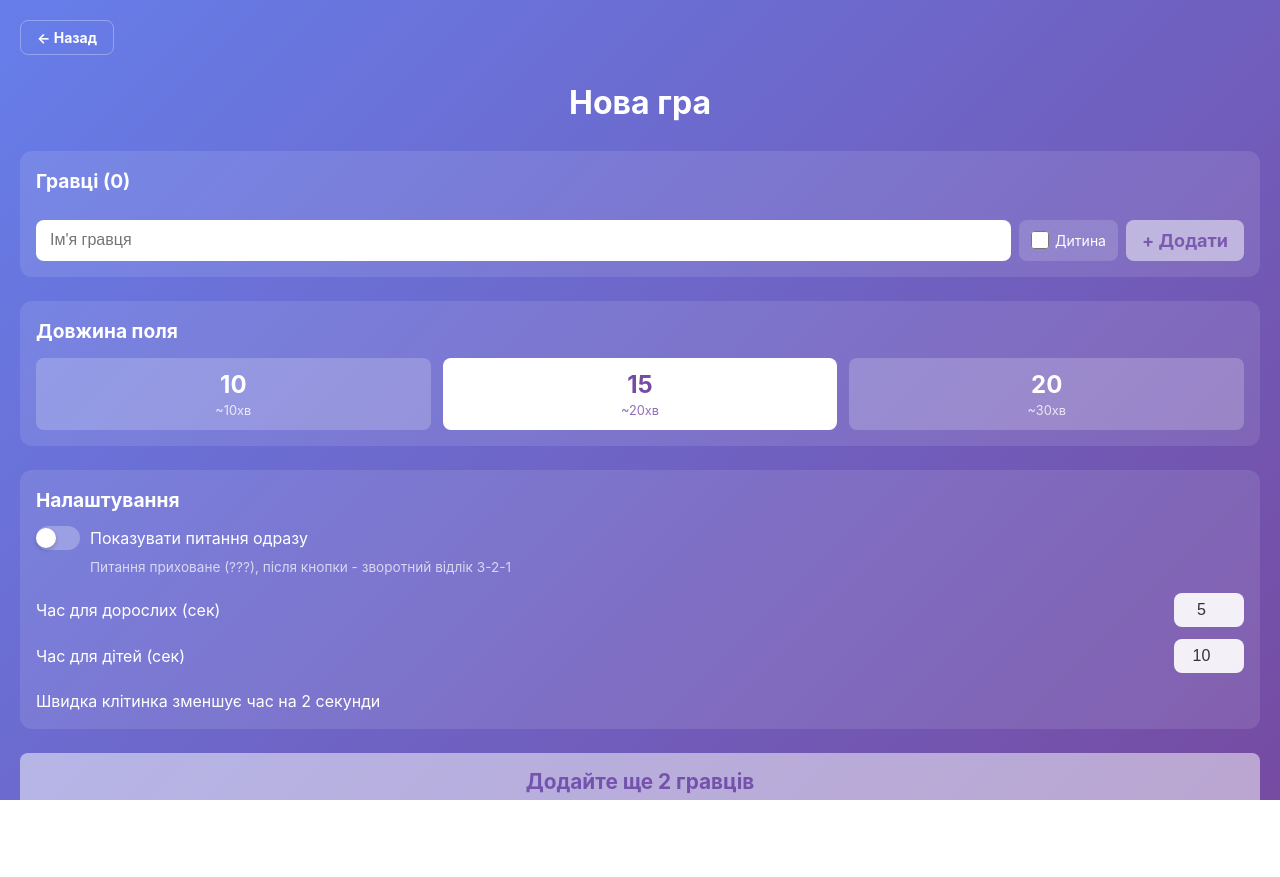
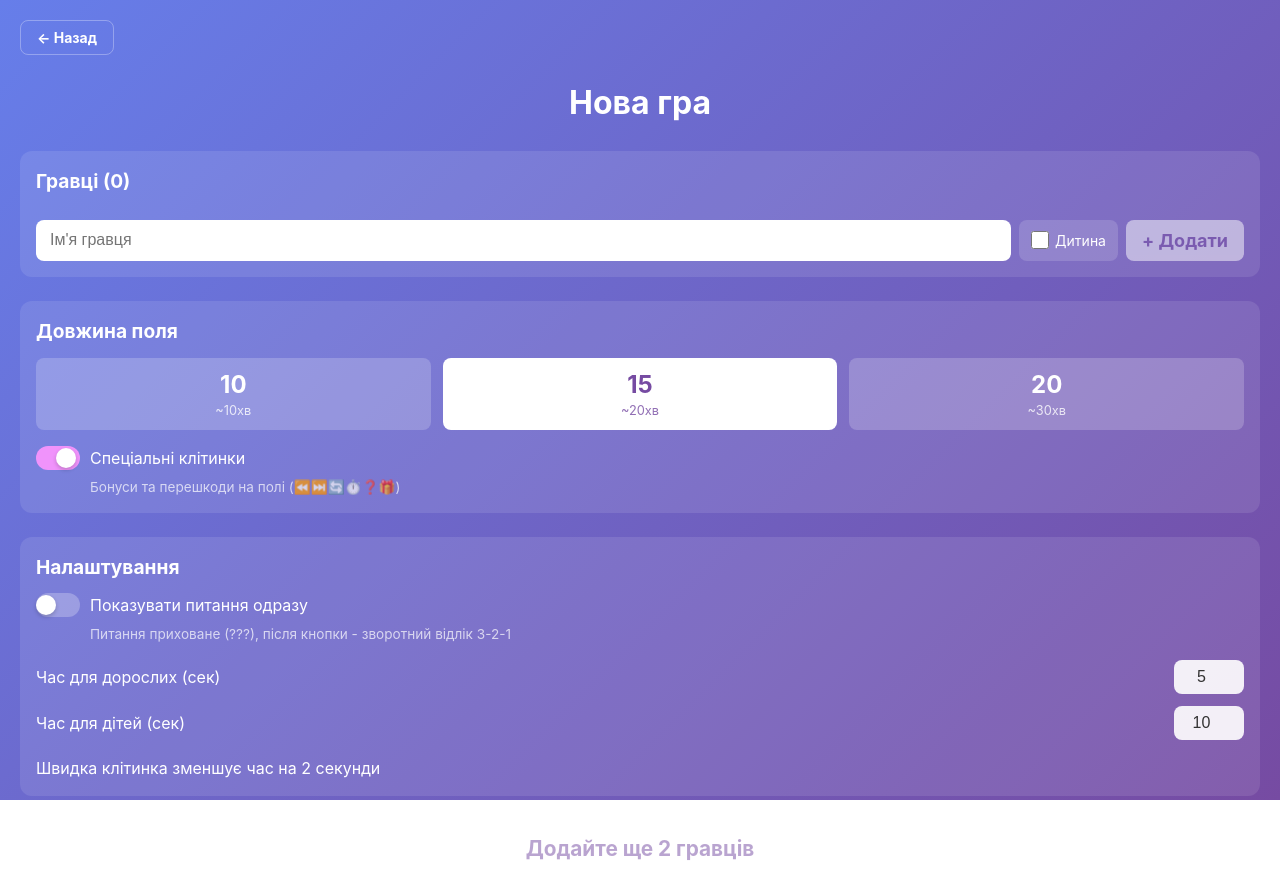
Before and after one commit to sansanua/5-seconds-game, a React (Vite) app: page / in a window 1280 px wide. Both pictures are taken after a click on the button "Нова гра". Before the commit the page ends 810 px from the top, so only its background shows below. Built offline with nearby package versions, Linux system fonts and the light colour scheme.

Commit message:
feat: add special cells toggle (only at game creation)
- Add enableSpecialCells toggle to SetupScreen board section
- Toggle is readonly in edit mode (can't change during game)
- Update generateBoard to accept enableSpecialCells parameter
- Store setting in localStorage

```diff
--- a/src/hooks/useGameState.ts
+++ b/src/hooks/useGameState.ts
@@ -8,11 +8,16 @@ const kidsQuestions = allQuestions.filter(q => q.forKids)
 
 const ADULT_TIMER_DURATION_KEY = 'adultTimerDuration'
 const CHILD_TIMER_DURATION_KEY = 'childTimerDuration'
+const ENABLE_SPECIAL_CELLS_KEY = 'enableSpecialCells'
 
 function getTimerDurations() {
   const adultDuration = parseInt(localStorage.getItem(ADULT_TIMER_DURATION_KEY) || '5', 10)
   const childDuration = parseInt(localStorage.getItem(CHILD_TIMER_DURATION_KEY) || '10', 10)
   return { adultDuration, childDuration }
+}
+
+function getEnableSpecialCells(): boolean {
+  return localStorage.getItem(ENABLE_SPECIAL_CELLS_KEY) !== 'false'
 }
 
 type GameAction =
@@ -417,7 +422,7 @@ function createInitialState(players: Player[], boardLength: number): GameState {
   return {
     players: players.map(p => ({ ...p, position: 0 })),
     currentPlayerIndex: 0,
-    board: generateBoard(boardLength),
+    board: generateBoard(boardLength, getEnableSpecialCells()),
     boardLength,
     phase: 'waiting',
     currentQuestion: firstQuestion,
--- a/src/screens/SetupScreen.css
+++ b/src/screens/SetupScreen.css
@@ -367,3 +367,17 @@
 .timer-hint {
   margin-top: 4px;
 }
+
+/* Special cells toggle in board section */
+.special-cells-toggle {
+  margin-top: 16px;
+}
+
+.special-cells-toggle.readonly {
+  opacity: 0.6;
+  cursor: not-allowed;
+}
+
+.special-cells-toggle.readonly input {
+  cursor: not-allowed;
+}
--- a/src/screens/SetupScreen.tsx
+++ b/src/screens/SetupScreen.tsx
@@ -21,6 +21,7 @@ export interface SetupScreenProps {
 const SHOW_QUESTION_IMMEDIATELY_KEY = 'showQuestionImmediately'
 const ADULT_TIMER_DURATION_KEY = 'adultTimerDuration'
 const CHILD_TIMER_DURATION_KEY = 'childTimerDuration'
+const ENABLE_SPECIAL_CELLS_KEY = 'enableSpecialCells'
 
 export default function SetupScreen({
   onNavigate,
@@ -47,6 +48,10 @@ export default function SetupScreen({
     const saved = localStorage.getItem(CHILD_TIMER_DURATION_KEY)
     return saved ? parseInt(saved, 10) : 10
   })
+  const [enableSpecialCells, setEnableSpecialCells] = useState(() => {
+    const saved = localStorage.getItem(ENABLE_SPECIAL_CELLS_KEY)
+    return saved !== 'false' // Default to true
+  })
   const [editingPlayerIndex, setEditingPlayerIndex] = useState<number | null>(null)
   const emojiPickerRef = useRef<HTMLDivElement>(null)
 
@@ -72,6 +77,11 @@ export default function SetupScreen({
     const newValue = Math.max(1, Math.min(60, value))
     setChildTimerDuration(newValue)
     localStorage.setItem(CHILD_TIMER_DURATION_KEY, String(newValue))
+  }
+
+  const handleEnableSpecialCellsChange = (checked: boolean) => {
+    setEnableSpecialCells(checked)
+    localStorage.setItem(ENABLE_SPECIAL_CELLS_KEY, String(checked))
   }
 
   // Close emoji picker when clicking outside
@@ -248,6 +258,24 @@ export default function SetupScreen({
             </button>
           ))}
         </div>
+
+        <label className={`setting-toggle special-cells-toggle ${isEditMode ? 'readonly' : ''}`}>
+          <input
+            type="checkbox"
+            checked={enableSpecialCells}
+            onChange={e => !isEditMode && handleEnableSpecialCellsChange(e.target.checked)}
+            disabled={isEditMode}
+          />
+          <span className="setting-label">
+            Спеціальні клітинки
+            {isEditMode && <span className="readonly-hint">(не можна змінити під час гри)</span>}
+          </span>
+          <span className="setting-hint">
+            {enableSpecialCells
+              ? 'Бонуси та перешкоди на полі (⏪⏭️🔄⏱️❓🎁)'
+              : 'Без спеціальних ефектів, тільки звичайні клітинки'}
+          </span>
+        </label>
       </div>
 
       <div className="settings-section">
--- a/src/utils/game.ts
+++ b/src/utils/game.ts
@@ -12,12 +12,12 @@ export function shuffle<T>(array: T[]): T[] {
   return result
 }
 
-// Generate board with special cells every 5th position
-export function generateBoard(length: number): Cell[] {
+// Generate board with optional special cells every 5th position
+export function generateBoard(length: number, enableSpecialCells: boolean = true): Cell[] {
   const board: Cell[] = []
   for (let i = 0; i < length; i++) {
     // Special cell every 5th position (indices 4, 9, 14...), but not first or last
-    if (i > 0 && i < length - 1 && (i + 1) % 5 === 0) {
+    if (enableSpecialCells && i > 0 && i < length - 1 && (i + 1) % 5 === 0) {
       board.push({
         type: 'special',
         specialType: SPECIAL_TYPES[Math.floor(Math.random() * SPECIAL_TYPES.length)]
```
